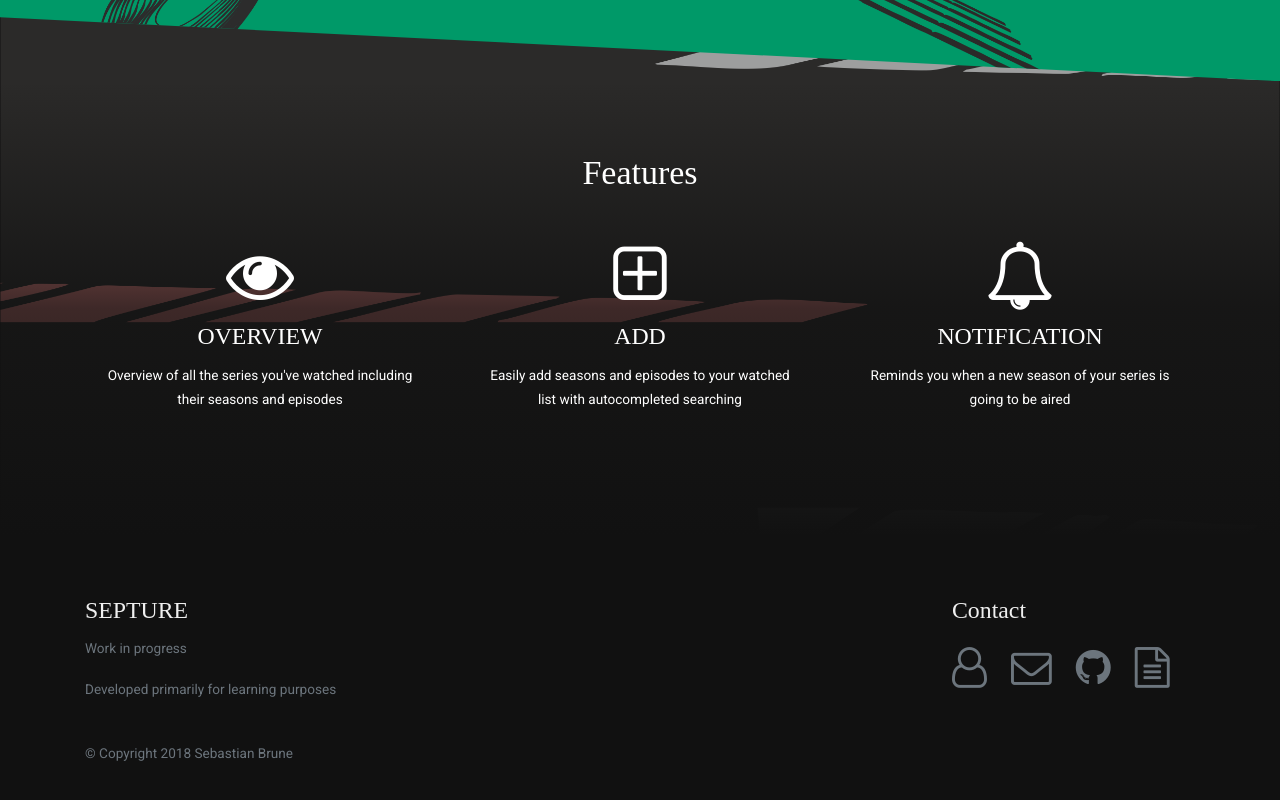
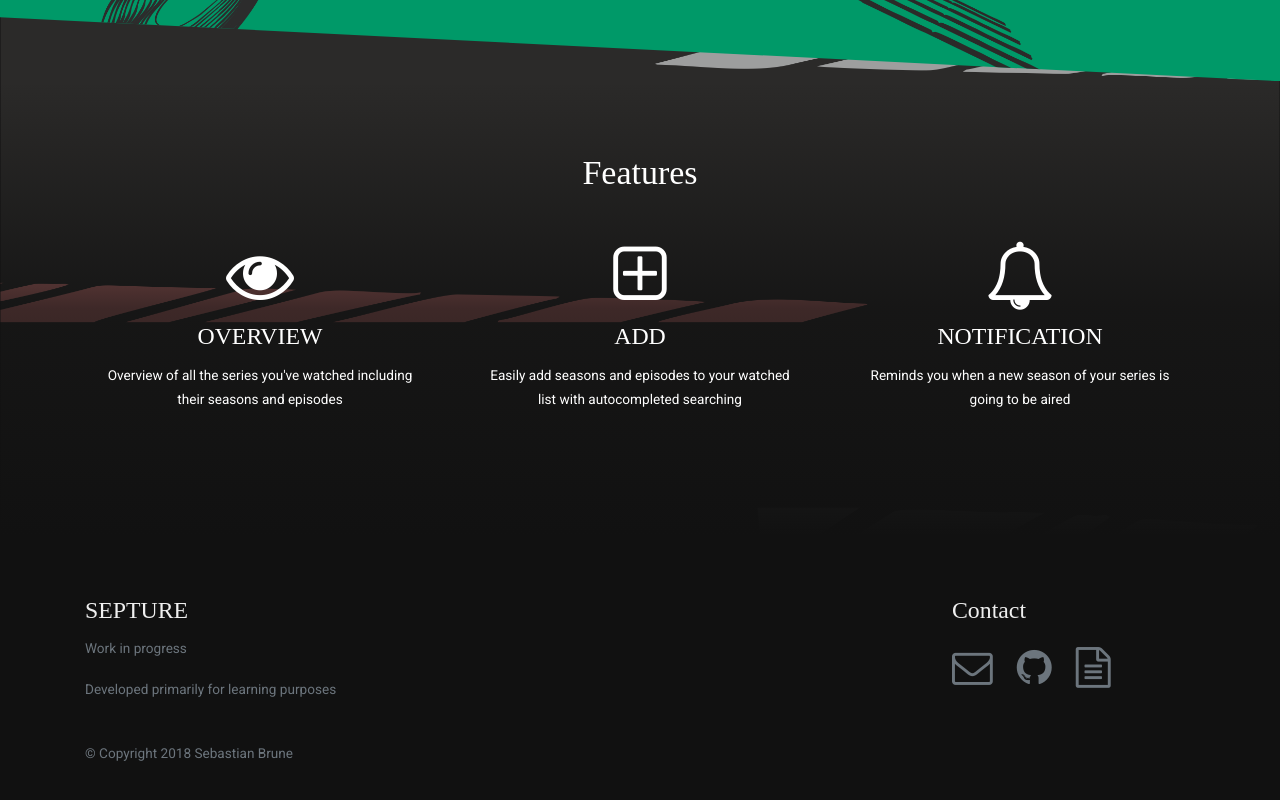
Before and after one commit to sebbrn/septure, an Angular app: page / in a window 1280 px wide. Shown: the part 1249-2049 px from the top of the page. Built offline with nearby package versions, Linux system fonts and the light colour scheme; a web font is replaced by a local one.

Commit message:
Removed website link

```diff
--- a/src/app/app.component.html
+++ b/src/app/app.component.html
@@ -66,9 +66,6 @@
       </div>
       <div class="my-3  offset-md-5 col-lg-3">
         <h3 class="ml-2">Contact</h3>
-        <a href="https://sebastian-brune.netlify.com" target="blank">
-          <i class="fa fa-3x text-muted m-2 fa-user-o"></i>
-        </a>
         <a href="mailto:s.brun@gmx.de">
           <i class="fa fa-3x text-muted m-2 fa-envelope-o"></i>
         </a>
```
